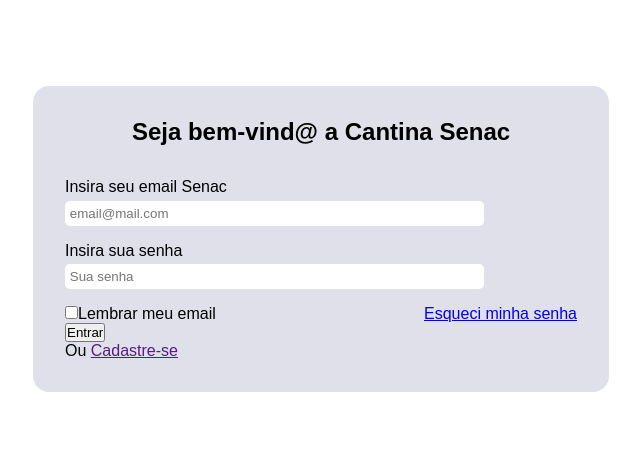
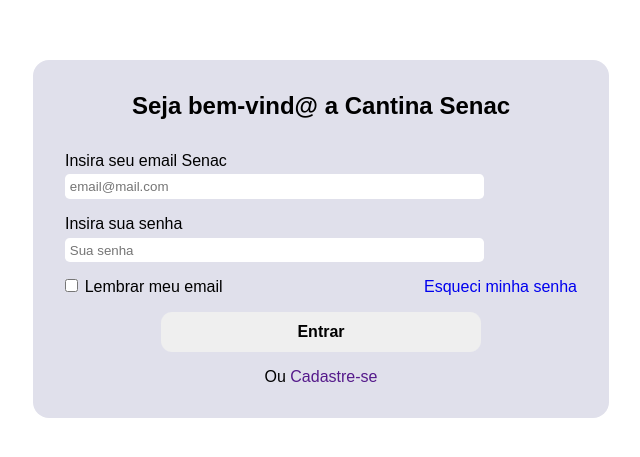
Before and after one commit to prof-lucas-senac/cantina-senac-front-end, an Angular app in the folder CantinaSenac/: page / in a window 1280 px wide. Shown: the part 161-618 px from the top of the page, without its empty margins (543-1183 px from the left). Built offline with nearby package versions, Linux system fonts and the light colour scheme.

Commit message:
Atualização do html/css no button

```diff
--- a/CantinaSenac/src/app/login/login.component.css
+++ b/CantinaSenac/src/app/login/login.component.css
@@ -40,4 +40,36 @@
 .div-lembrar-esqueci {
     display: flex;
     justify-content: space-between;
+    margin-bottom: 1em;
 }
+
+.div-lembrar-esqueci a {
+    text-decoration: none;
+}
+
+.div-lembrar input {
+    margin-right: 0.5em;
+}
+
+.div-button-entrar {
+    display: flex;
+    justify-content: center;
+}
+
+.button-entrar {
+    height: 2.5em;
+    width: 20em;
+    border-radius: 0.7em;
+    border: none;
+    font-weight: bold;
+    font-size: 1em;
+}
+
+.p-cadastre-se {
+    text-align: center;
+    margin-top: 1em;
+}
+
+.a-cadastre-se {
+    text-decoration: none;
+}
--- a/CantinaSenac/src/app/login/login.component.html
+++ b/CantinaSenac/src/app/login/login.component.html
@@ -14,15 +14,15 @@
             </div>
         </form>
         <div class="div-lembrar-esqueci">
-            <div>
+            <div class="div-lembrar">
                 <input type="checkbox" id="checkbox-lembrar-email">
                 <label for="checkbox-lembrar-email">Lembrar meu email</label>
             </div>
             <a href="#">Esqueci minha senha</a>
         </div>
-        <div>
-            <button>Entrar</button>
+        <div class="div-button-entrar">
+            <button class="button-entrar">Entrar</button>
         </div>
-        <p>Ou <a href="">Cadastre-se</a></p>
+        <p class="p-cadastre-se">Ou <a class="a-cadastre-se" href="">Cadastre-se</a></p>
     </div>
 </div>
```
